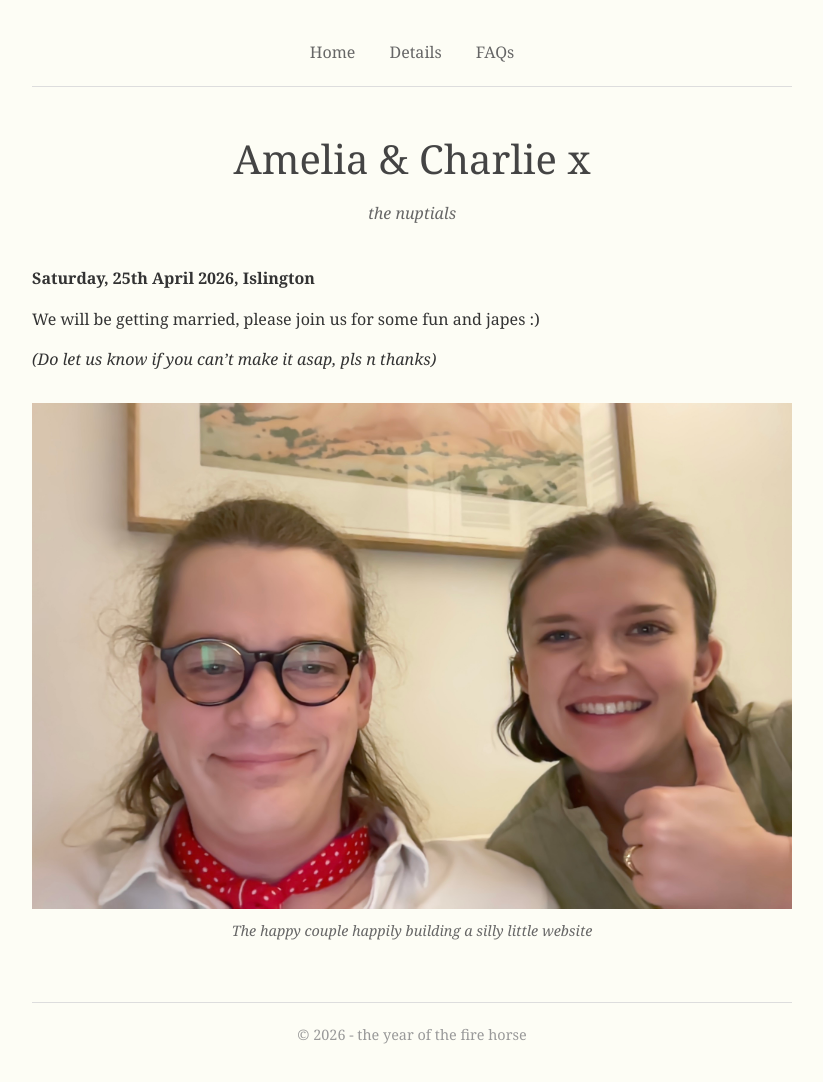
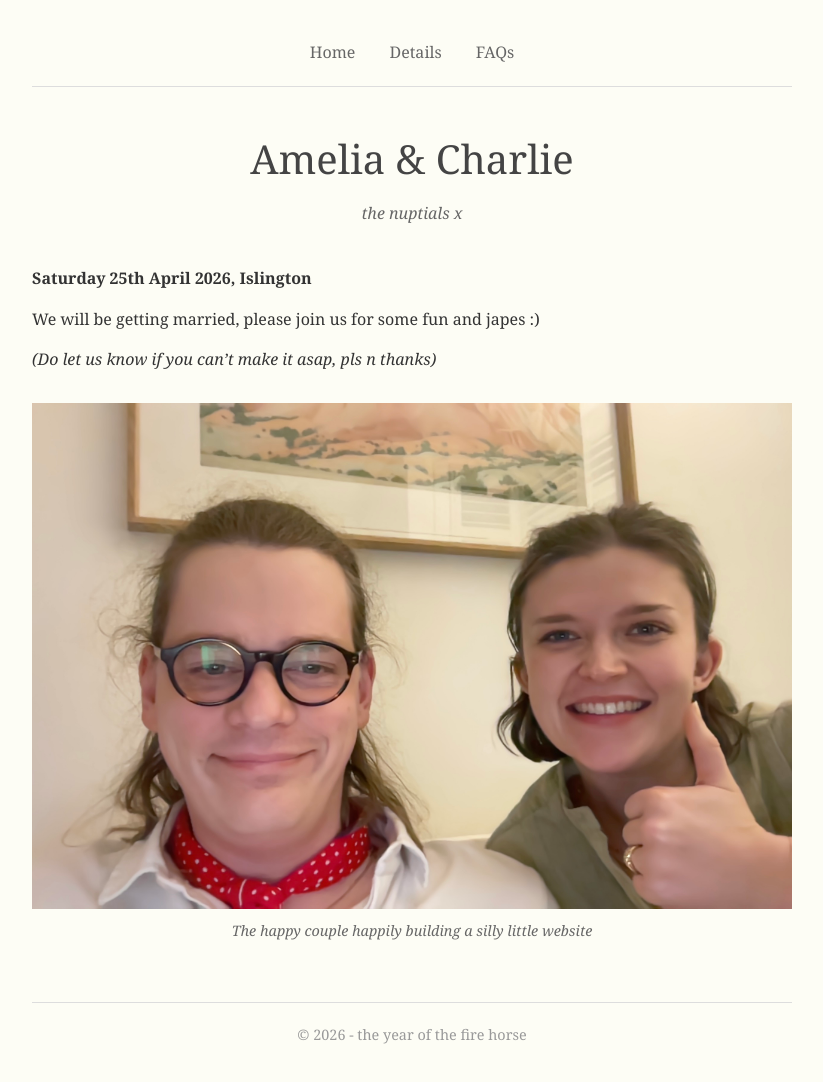
Before and after one commit to CEardley/chamelia-wedding, a Jekyll site: the page built from index.md, in a window 1280 px wide. Shown: the whole page, without its empty margins (228-1051 px from the left). Built offline with Jekyll 4.4.1, drawn with Linux system fonts in a browser that asks for light colours.

```diff
--- a/index.md
+++ b/index.md
@@ -3,11 +3,11 @@ layout: default
 title: Home
 ---
 
-# Amelia & Charlie x
+# Amelia & Charlie
 
-<p class="subtitle">the nuptials</p>
+<p class="subtitle">the nuptials x</p>
 
-**Saturday, 25th April 2026, Islington**
+**Saturday 25th April 2026, Islington**
 
 We will be getting married, please join us for some fun and japes :)
 
```
